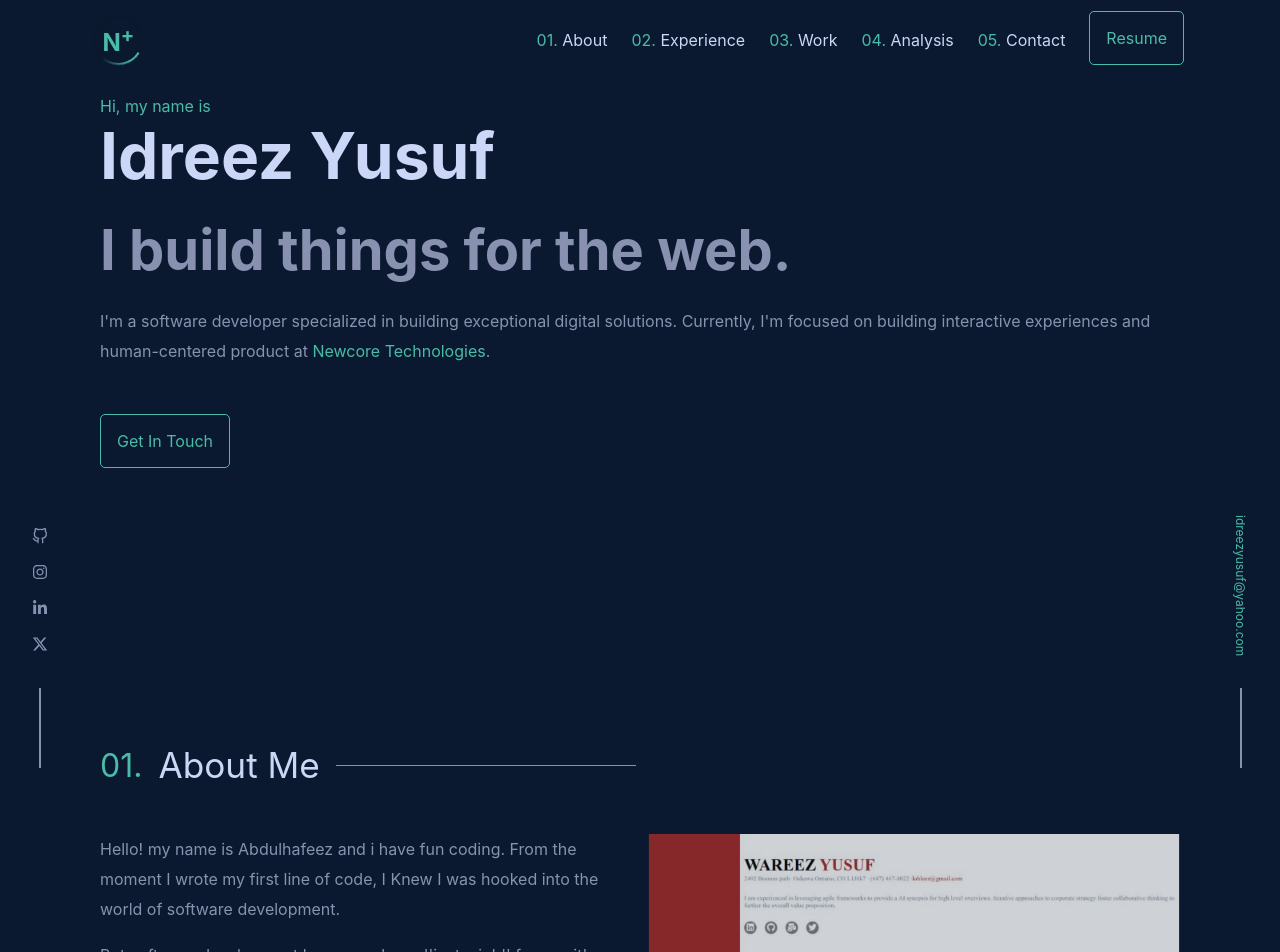
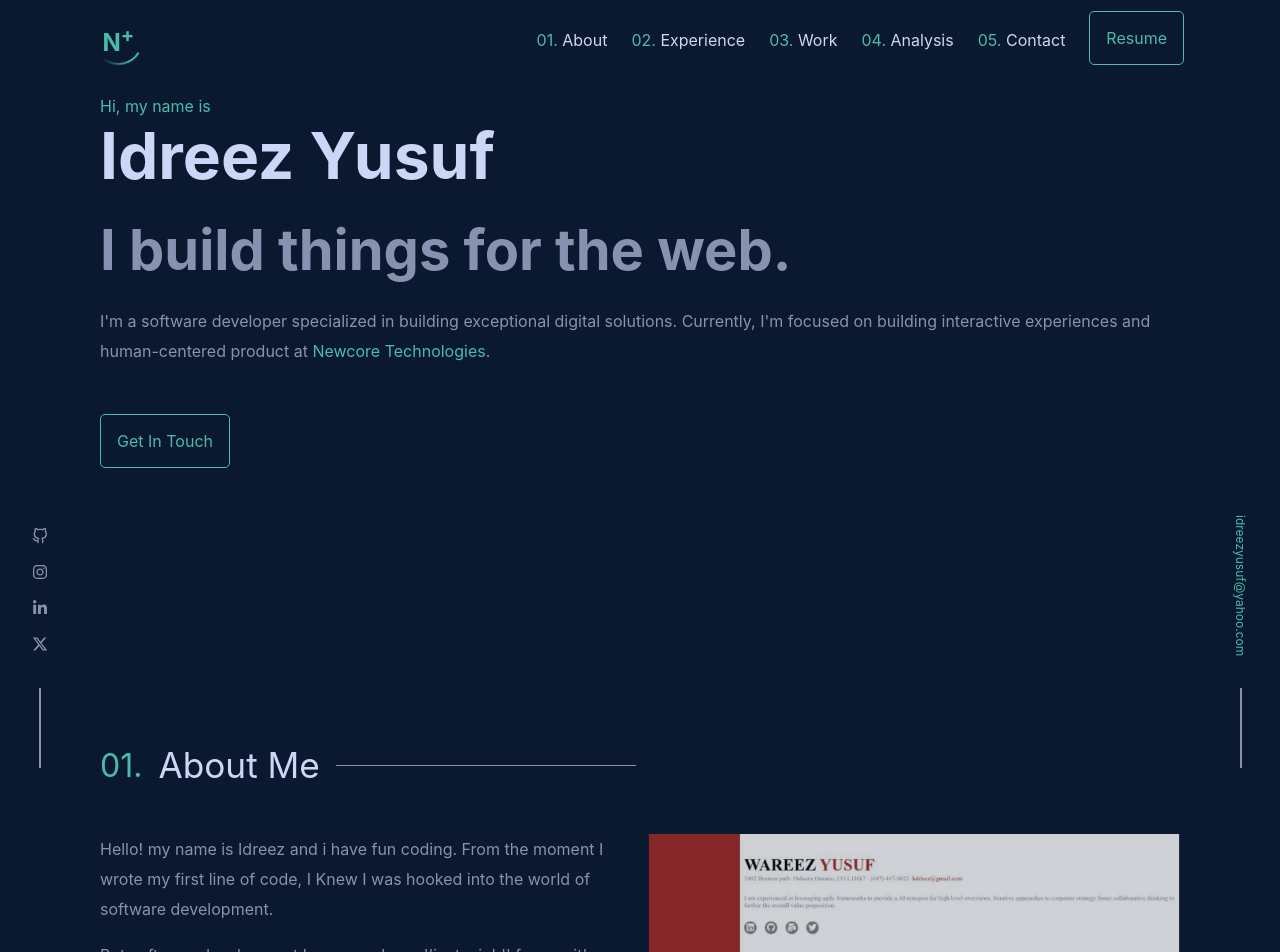
Before and after one commit to newton-js/idreezPortfolio, a React (Vite) app: page / in a window 1280 px wide. Shown: the top 952 px of the page. Built offline with nearby package versions, Linux system fonts and the light colour scheme.

Commit message:
update 1

```diff
--- a/src/components/Nav.jsx
+++ b/src/components/Nav.jsx
@@ -11,11 +11,11 @@ function Nav() {
   }
   return (
     <nav className={`nav ${toggle ? "toggle" : ""}`}>
-      <div className="logo">
+      <a href="#" className="logo">
         <h2>
           N<sup>+</sup>
         </h2>
-      </div>
+      </a>
       <ul className="main-nav-list" onClick={(e) => {
         e.preventDefault();
         const id = e.target.getAttribute('href');
--- a/src/pages/About.jsx
+++ b/src/pages/About.jsx
@@ -9,7 +9,7 @@ function About() {
       <div className="about">
         <div className="left">
           <P>
-            Hello! my name is Abdulhafeez and i have fun coding. From the moment
+            Hello! my name is Idreez and i have fun coding. From the moment
             I wrote my first line of code, I Knew I was hooked into the world of
             software development.
           </P>
```
